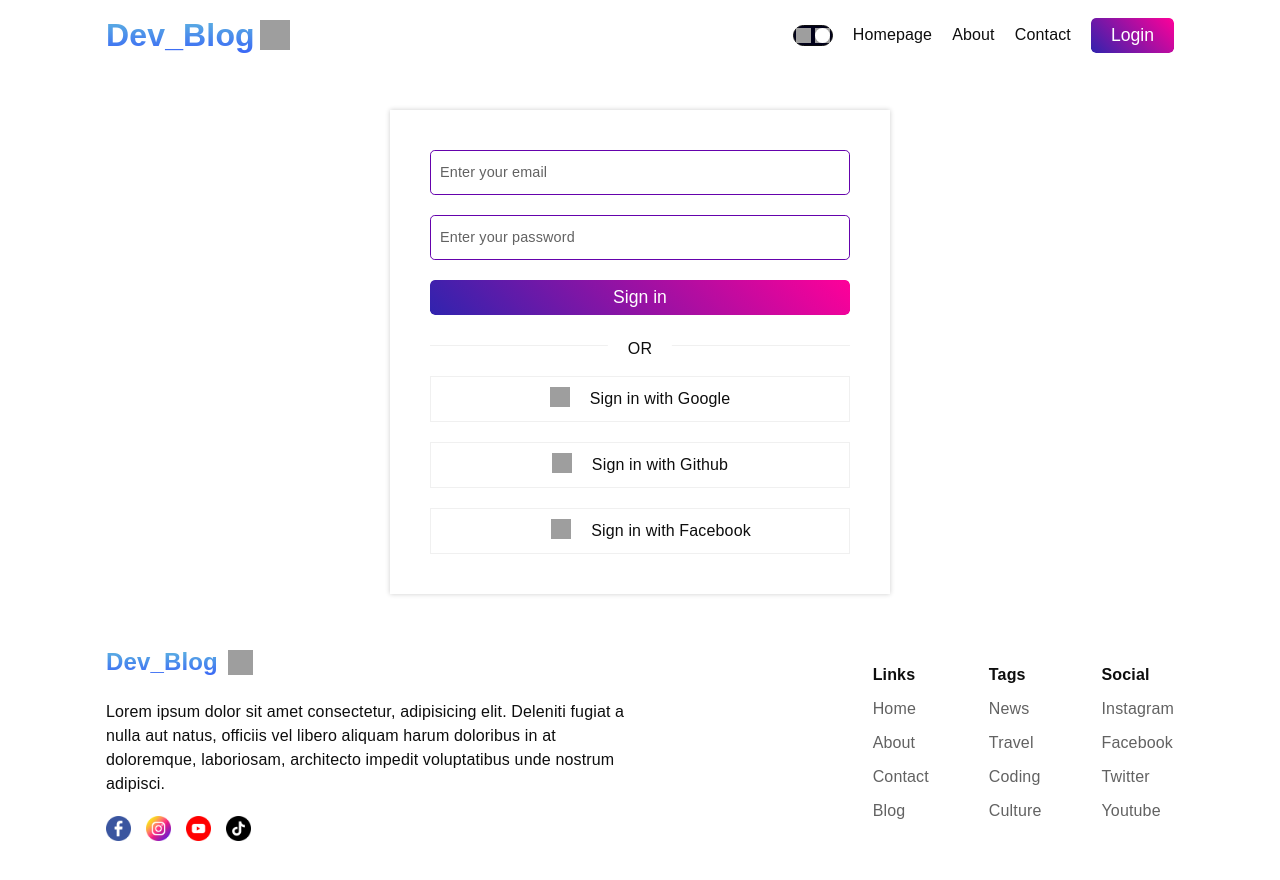
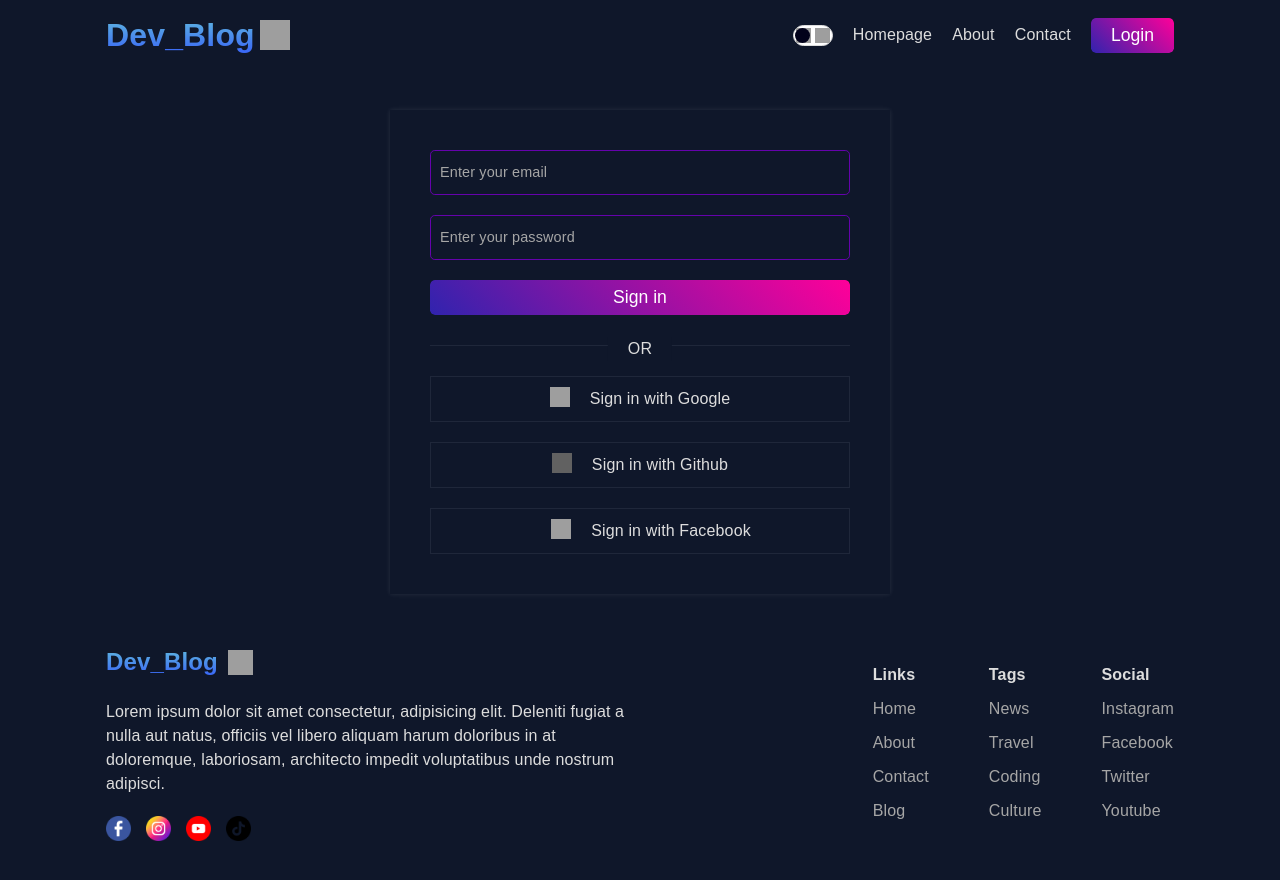
Before and after one commit to SoloProgrammer/Dev_Blog-A-nextjs-app-, a Next.js app: page /login in a window 1280 px wide. Shown: the top 880 px of the page. Built offline with nearby package versions, Linux system fonts and the light colour scheme; no server answers; grey boxes are pictures that could not be loaded.

Commit message:
Code Structuring

```diff
--- a/package.json
+++ b/package.json
@@ -30,6 +30,7 @@
     "react-redux": "^8.1.3",
     "react-scroll": "^1.9.0",
     "react-textarea-autosize": "^8.5.3",
+    "react-tooltip": "^5.25.1",
     "swr": "^2.2.4"
   },
   "devDependencies": {
--- a/src/app/api/posts/create/route.js
+++ b/src/app/api/posts/create/route.js
@@ -13,8 +13,8 @@ const createPostHandler = async (req) => {
       data: { ...body, userEmail: session.user.email },
       include: { user: true },
     });
-    console.log(post, "post-----");
 
+    // Sending Emails to subscribers of post author!
     sendEmail(
       `"Dev_Blog/@${post.user.name}" prathamshinde987@gmail.com`,
       ["pratham.shinde@techsierra.in", "pratham.shinde@wunderkind.co"],
--- a/src/app/globals.css
+++ b/src/app/globals.css
@@ -16,33 +16,11 @@
   --softBg: #1f273a;
   --lightBG: #121d3a;
   --shadow-light: 0 0 5px var(--bg-light);
-  --bg-lighter: rgba(255, 255, 255, .025);
+  --bg-lighter: rgba(0, 0, 0, .025);
   --bg-light: rgba(255, 255, 255, .1);
   --softTextColor: #a6a6a6;
   --successTextColor: #7EE2B8;
   --successBgColor: #1C3329;
-}
-
-body {
-  scroll-behavior: smooth;
-}
-
-ol,
-ul {
-  margin-left: 1.2rem !important;
-}
-.MuiMenu-list{
-  margin-left: 0 !important;
-}
-.react-loading-skeleton{
-  transition: all .2s !important;
-}
-
-.LoadingContainer {
-  min-height: 70dvh;
-  display: flex;
-  justify-content: center;
-  align-items: center;
 }
 
 .light {
@@ -54,6 +32,36 @@ ul {
   --softTextColor: #626262;
   --successTextColor: #216E4E;
   --successBgColor: #DCFFF1;
+}
+
+.react-tooltip{
+  /* background: var(); */
+  font-size: .7rem;
+  border-radius: 2rem;
+}
+
+body {
+  scroll-behavior: smooth;
+}
+
+ol,
+ul {
+  margin-left: 1.2rem !important;
+}
+
+.MuiMenu-list {
+  margin-left: 0 !important;
+}
+
+.react-loading-skeleton {
+  transition: all .2s !important;
+}
+
+.LoadingContainer {
+  min-height: 70dvh;
+  display: flex;
+  justify-content: center;
+  align-items: center;
 }
 
 
--- a/src/components/BlogCard/BlogCard.jsx
+++ b/src/components/BlogCard/BlogCard.jsx
@@ -18,10 +18,11 @@ const BlogCard = ({ post, showBtn = true }) => {
   );
 
   return (
-    <Link href={`/posts/${post.slug}`} style={{ flexGrow: 1 }}>
     <div className={styles.post}>
       <div className={styles.imgContainer}>
+        <Link href={`/posts/${post.slug}`} style={{ flexGrow: 1 }}>
           <Image src={post.img} priority={false} fill alt="alt" />
+        </Link>
       </div>
       <div className={styles.postTextContent}>
         <div className={styles.seperator}>
@@ -33,6 +34,7 @@ const BlogCard = ({ post, showBtn = true }) => {
           </div>
           <SavePostIcon slug={post.slug} postId={post.id} />
         </div>
+        <Link href={`/posts/${post.slug}`} style={{ flexGrow: 1 }}>
           <h3 style={{ marginBottom: "1rem" }} className={styles.postTitle}>
             {post.title}
           </h3>
@@ -45,9 +47,9 @@ const BlogCard = ({ post, showBtn = true }) => {
               <Commonbtn text={"Read more"} size="small" icon={icon} />
             </Link>
           )}
+        </Link>
       </div>
     </div>
-    </Link>
   );
 };
 
--- a/src/components/Modal/modal.module.css
+++ b/src/components/Modal/modal.module.css
@@ -10,7 +10,7 @@
     top: 0;
     left: 0;
     z-index: 10;
-    transition: .2s opacity;
+    transition: .1s opacity;
     opacity: 0;
     pointer-events: none;
 
@@ -27,8 +27,7 @@
     min-height: 100px;
     box-shadow: var(--shadow-light);
     border-radius: .3rem;
-    transition: .2s all;
-    /* transition-delay: .3s; */
+    transition: .1s all;
     transform: scale(.5);
     max-width: 700px;
 }
@@ -39,6 +38,7 @@
 
 @media screen and (max-width:640px) {
     .inner {
+        transition-duration: .2s;
         width: 97% !important;
     }
 }
--- a/src/components/SavePostIcon/SavePostIcon.jsx
+++ b/src/components/SavePostIcon/SavePostIcon.jsx
@@ -21,6 +21,8 @@ const SavePostIcon = ({ slug, postId }) => {
     target.classList.toggle("fill");
   }
   const hanldeSavePost = async (e) => {
+    e.stopPropagation();
+
     if (!user) return router.push("/login");
     setIsSaving(true);
     if (e.target.classList.contains("fill")) {
--- a/src/context/ThemeContext.jsx
+++ b/src/context/ThemeContext.jsx
@@ -11,7 +11,7 @@ export const ThemeContextprovider = ({ children }) => {
       return localStorage.getItem(key);
     }
   }
-  const preservedTheme = getFromLocalStorage("theme") || LIGHT;
+  const preservedTheme = getFromLocalStorage("theme") || DARK;
   const [theme, setTheme] = useState(preservedTheme);
 
   function toggle() {
--- a/src/utils/EmailTemplate.js
+++ b/src/utils/EmailTemplate.js
@@ -1,6 +1,4 @@
 export const getEmailTemplate = (post) => {
-  // const { post } = data;
-
   return `<!DOCTYPE html PUBLIC "-//W3C//DTD XHTML 1.0 Transitional//EN" "http://www.w3.org/TR/xhtml1/DTD/xhtml1-transitional.dtd">
     <html lang="en" xmlns="http://www.w3.org/1999/xhtml">
       <head>
```
Also changed, not shown: src/components/ExtraActions/ExtraActions.jsx (+11 -1 lines), 1 other file (tests, documents, lock files or other folders). Lines whose indentation alone changed are shown as unchanged.
